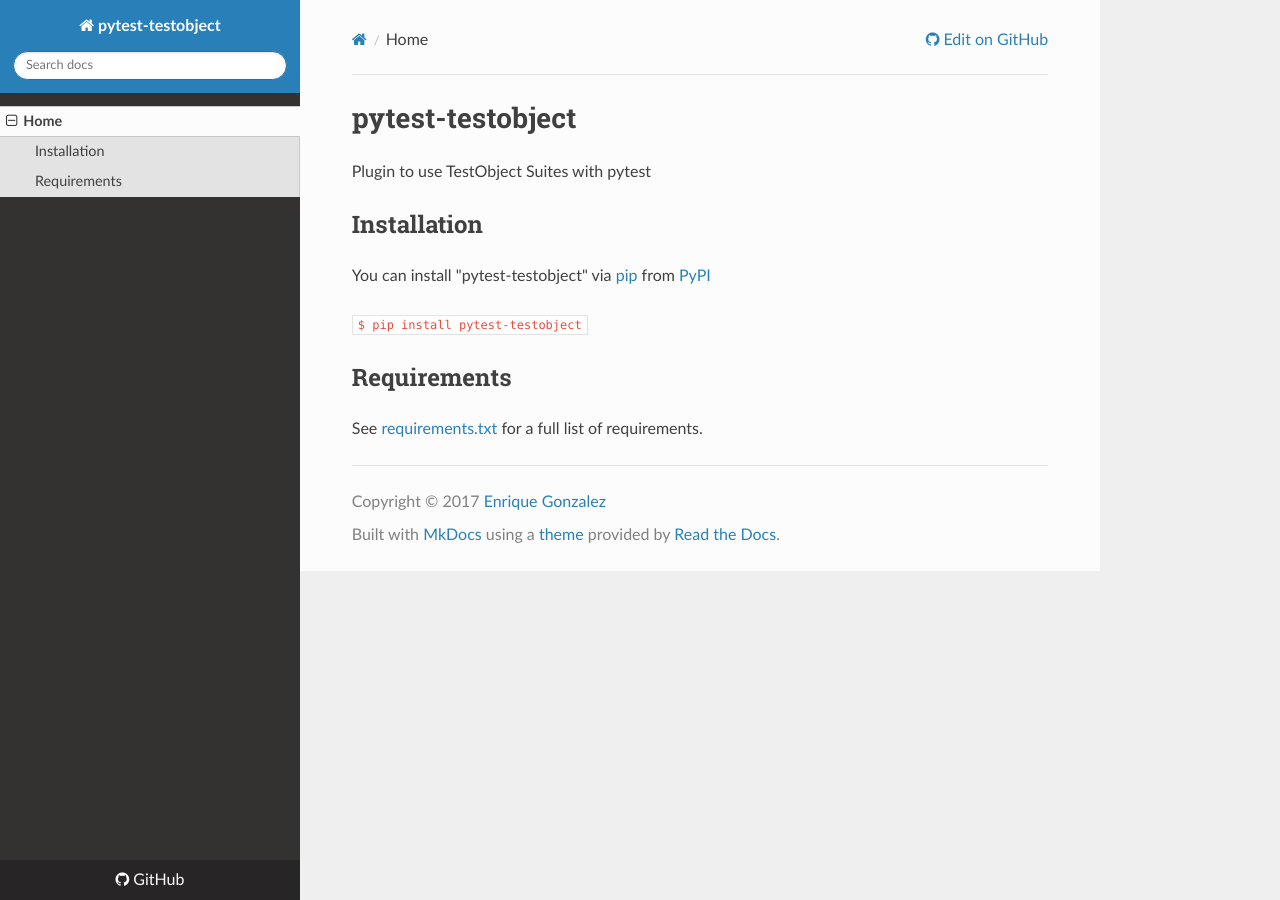
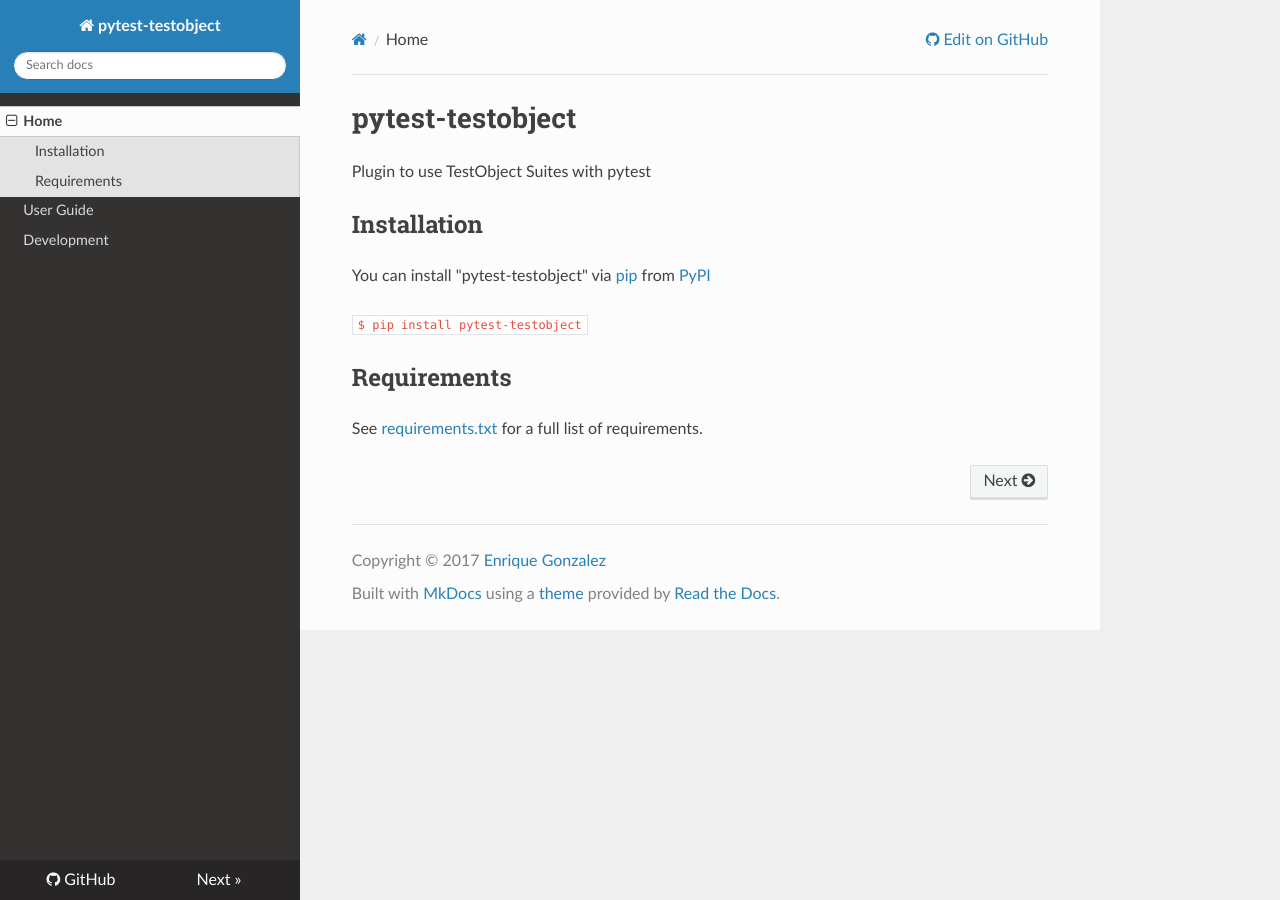
Before and after one commit to enriquegh/pytest-testobject, an MkDocs documentation site: the page built from docs/index.md, in a window 1280 px wide. Built offline with MkDocs 1.6.1, drawn with Linux system fonts in a browser that asks for light colours; nearby versions of some CDN libraries; old or Windows-style settings are respelled for this version of MkDocs.

Commit message:
Add development and user guide docs
User Guide is still empty

```diff
--- a/mkdocs.yml
+++ b/mkdocs.yml
@@ -8,4 +8,7 @@
 
 pages:
 - Home: index.md
+- User Guide: user-guide.md
+- Development: development.md
+
 copyright: Copyright &copy; 2017 <a href="https://github.com/enriquegh">Enrique Gonzalez</a>
```
Also changed, not shown: docs/development.md (added, +1 -0 lines), docs/user-guide.md (added).
